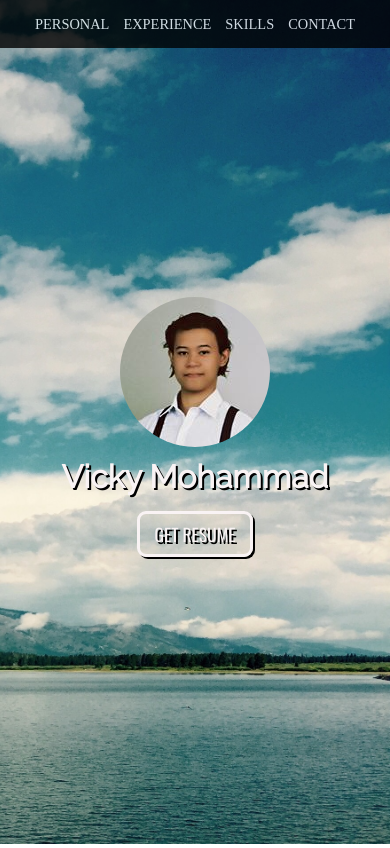
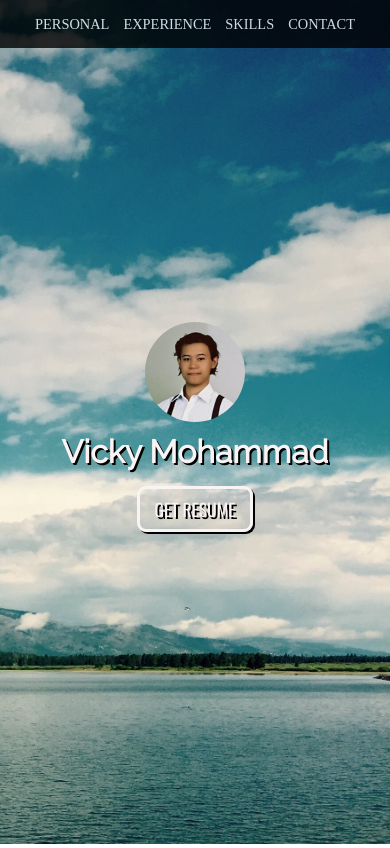
Before and after one commit to vicmoh/vicmoh.github.io, a PHP site: page / in a window 390 px wide. Shown: the top 848 px of the page. Run offline with PHP 8.4, Linux system fonts and the light colour scheme; some web fonts are replaced.

Commit message:
change avatar smaller

```diff
--- a/style.css
+++ b/style.css
@@ -409,6 +409,10 @@ hr{
     .skills{
         font-size: 80%;
     }
+    .avatar-circle{
+        width: 100px;
+        height: 100px;
+    }
 }
 @media screen and (max-height: 400px){
     p, h1, h2, li{
```
